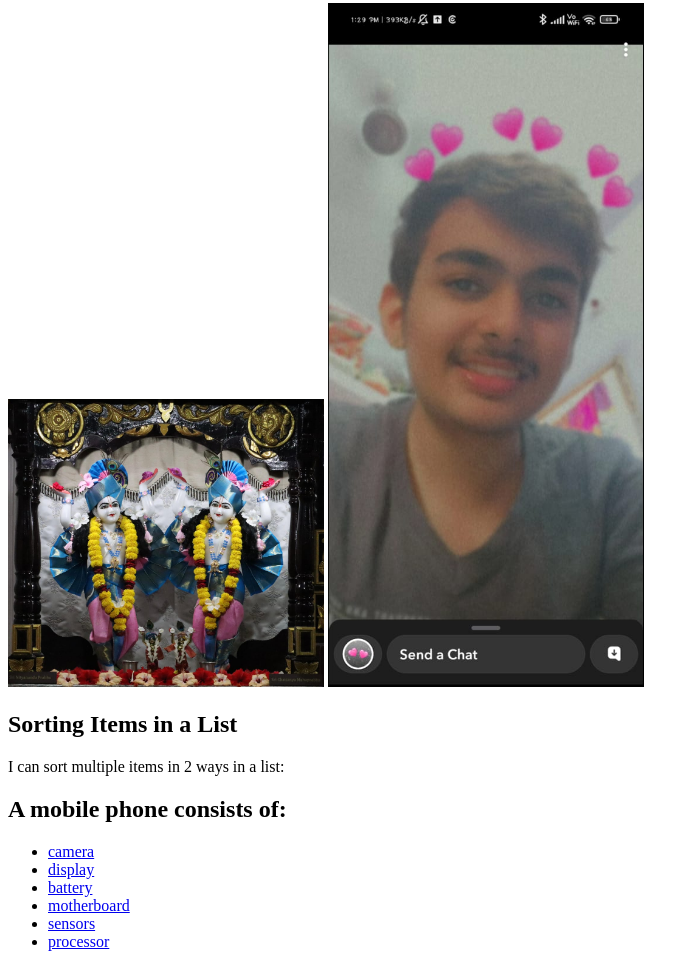
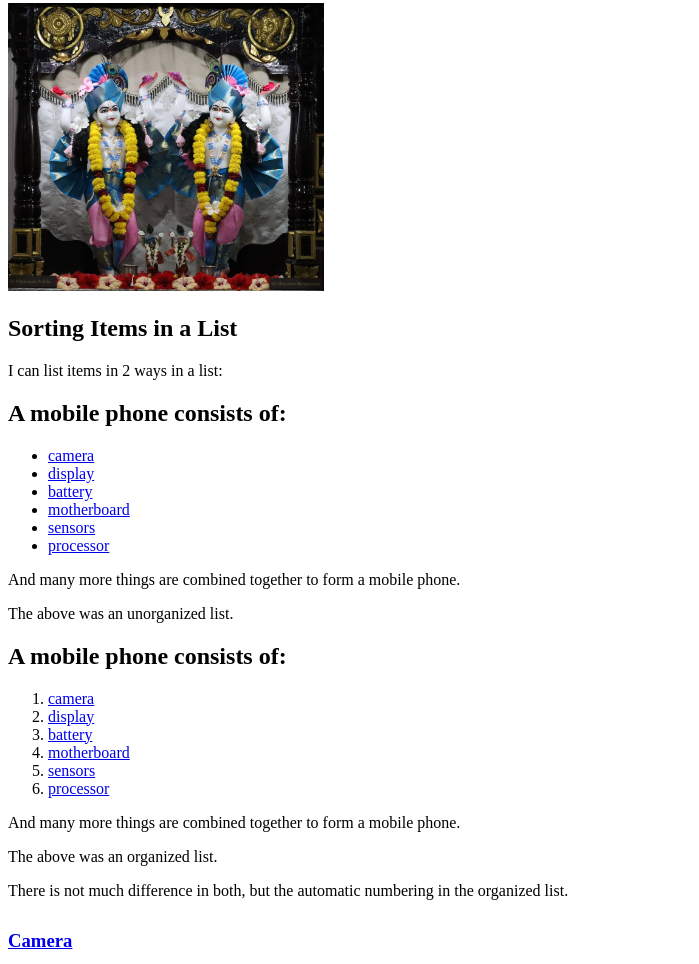
Before and after one commit to Raghunadh891/profile, a plain HTML site: page index.html in a window 1280 px wide. Shown: the part 212-1176 px from the top of the page, without its empty margins (0-699 px from the left). Drawn offline with Linux system fonts and the light colour scheme.

Commit message:
nothing new

```diff
--- a/index.html
+++ b/index.html
@@ -20,16 +20,16 @@
 		<ol>
 			<li>Every html page should start from &lt;!doctype html&gt; to make the browser know that it is an html file.</li>
 			<br>
-			<li>Then use &lt;html&gt; tag to continue further. Now if I have not used the &lt; and &gt; symbols directly, because if I had done, the browser would think that was a tag and would not interpret because there was no such tag or element. So I used &lt; to print &lt; and &gt; to print &gt;. I think it's cool that it follows the logic.</li>
+			<li>Then use &lt;html&gt; tag to continue further. Now if I have not used the &lt; and &gt; symbols directly, because if I had done, the browser would think that was a tag and would not interpret because there was no such tag or element. So I used & lt; to print &lt; and & gt; to print &gt;. I think it's cool that it follows the logic.</li>
 		</ol>
 	</section>
 
 	<img src="image.jpg" alt="Description of the image" style="width: 25%; height: 50%;">
 
-     <img src="image2.jpg" alt="Description of the image" style="width: 25%; height: 50%;">
+
 	<section>
 		<h2>Sorting Items in a List</h2>
-		I can sort multiple items in 2 ways in a list:
+		I can list items in 2 ways in a list:
 		<h2>A mobile phone consists of:</h2>
 		<ul>
 			<li><a href="#camera">camera</a></li>
```
